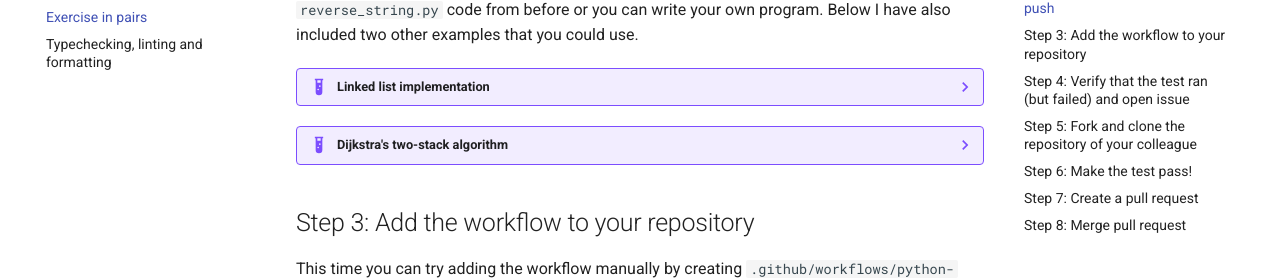
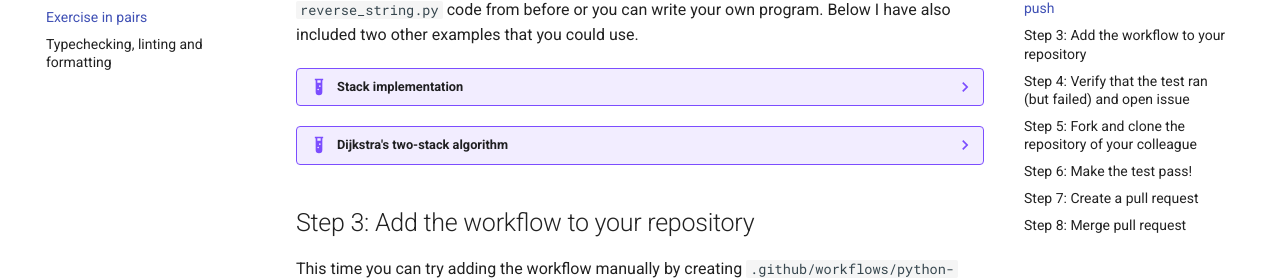
Before and after one commit to UPPMAX/programming_formalism-automated_testing, an MkDocs documentation site: the page built from docs/exercise.md, in a window 1280 px wide and 900 px high, scrolled down 761 px. Shown: the part 181-461 px from the top of the window. Built offline with MkDocs 1.6.1 and Material for MkDocs 9.7.7, drawn with Linux system fonts in a browser that asks for light colours; comment, search, counter and statistics services are not loaded.

Commit message:
small fix examples

````diff
--- a/docs/exercise.md
+++ b/docs/exercise.md
@@ -36,16 +36,16 @@
 write your own program. Below I have also included two other examples that you
 could use.
 
-??? example "Linked list implementation"
+??? example "Stack implementation"
 
-    In this example we will implement the linked list data-structure that you
-    learned about on Tuesday during Marcus lecture.
+    In this example we will implement the Stack data-structure that you learned
+    about on Tuesday during Marcus lecture. We will do so using a linked list.
 
-    ```python title="linked_list.py" linenums="1"
+    ```python title="data_structures.py" linenums="1"
     class Node:
         """
-        A node stores the item of the element in the list as well as keeps a
-        pointer to the next node.
+        A node stores the item of the element in the linked-list as well as
+        keeps a pointer to the next node.
         """
 
         def __init__(self, item, next):
@@ -53,12 +53,19 @@
             self.next = next
 
 
-    class LinkedList:
+    class Stack:
+        """
+        Stack implemented using linked list.
+        Last in first out (LIFO).
+        """
         def __init__(self, head=None):
 
-            self.head = head
+            self.head = head # Pointer to first (last inserted) element
 
         def pop(self):
+            """
+            Removes and returns the last added element
+            """
 
             if not self.head:
                 raise ValueError("List is empty")
@@ -71,14 +78,17 @@
             return item
 
         def push(self, new_item):
+            """
+            Push new item to stack
+            """
 
             self.head = Node(item=new_item, next=self.head)
 
     ```
     And the test. Run it to see what is going wrong!
 
-    ``` python title="test_linked_list.py" linenums="1"
-    from linked_list import LinkedList
+    ``` python title="test_stack.py" linenums="1"
+    from data_structures import Stack
 
 
     def test_linked_list():
@@ -105,13 +115,17 @@
     and Advent of code had a question on day 18 of 2020 which could be solved with
     this algorithm: <https://adventofcode.com/2020/day/18>.
 
-    ``` python title="dijkstra_two_stack.py" linenums="1"
+    ``` python title="algorithms.py" linenums="1"
     def dijkstra_two_stack(math_expr: str):
+        """
+        Evaluates parenthesised mathematical expression
+        """
 
         operator_stack = []
         value_stack = []
         accepted_operators = "+-*"
 
+        # Loop over chars in expression
         for c in math_expr.strip():
 
             if c in accepted_operators:
@@ -147,6 +161,8 @@
     and the test!
 
     ``` python title="test_dijkstra_two_stack.py" linenums="1"
+    from algorithms import dijkstra_two_stack
+
     def test_dijsktra_two_stack():
 
         expression_1 = "( ( 1 + 2 ) * 3 )"
````
Also changed, not shown: other parts of docs/exercise.md (+2 -2 lines).
